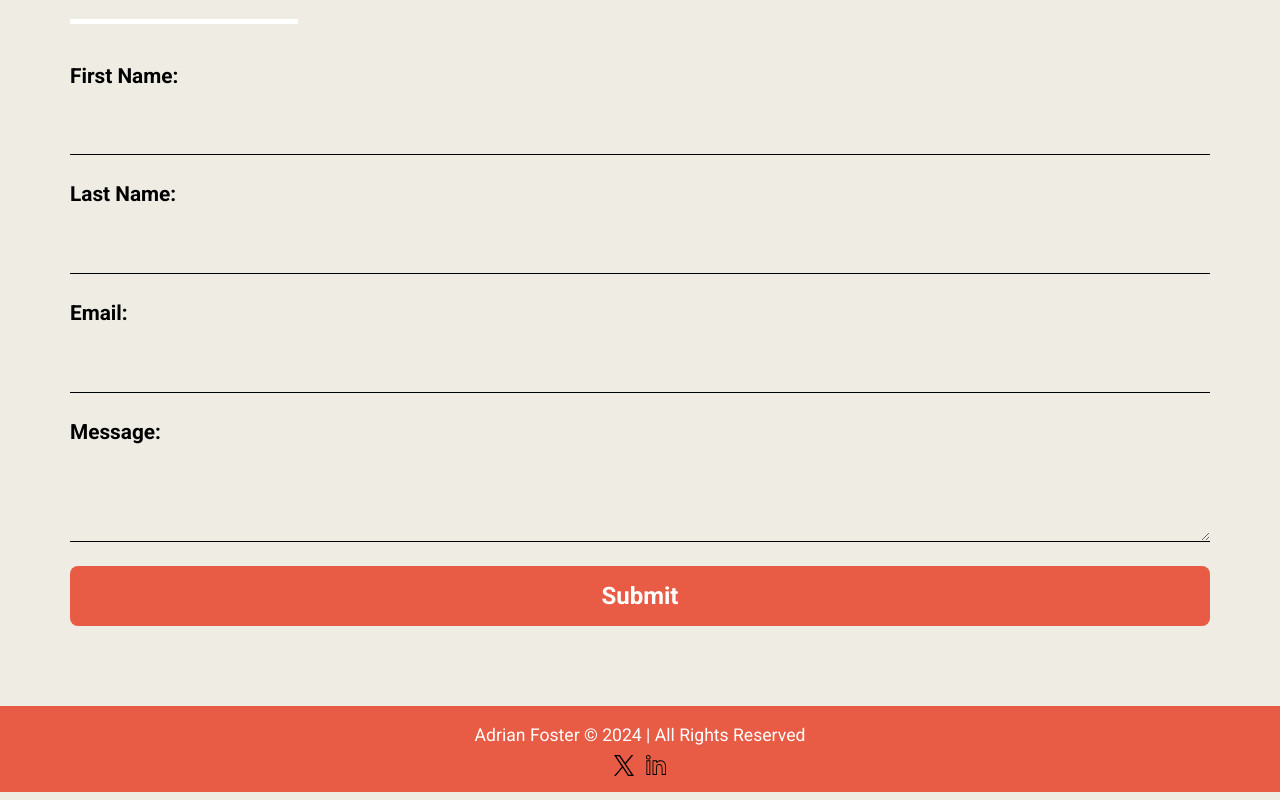
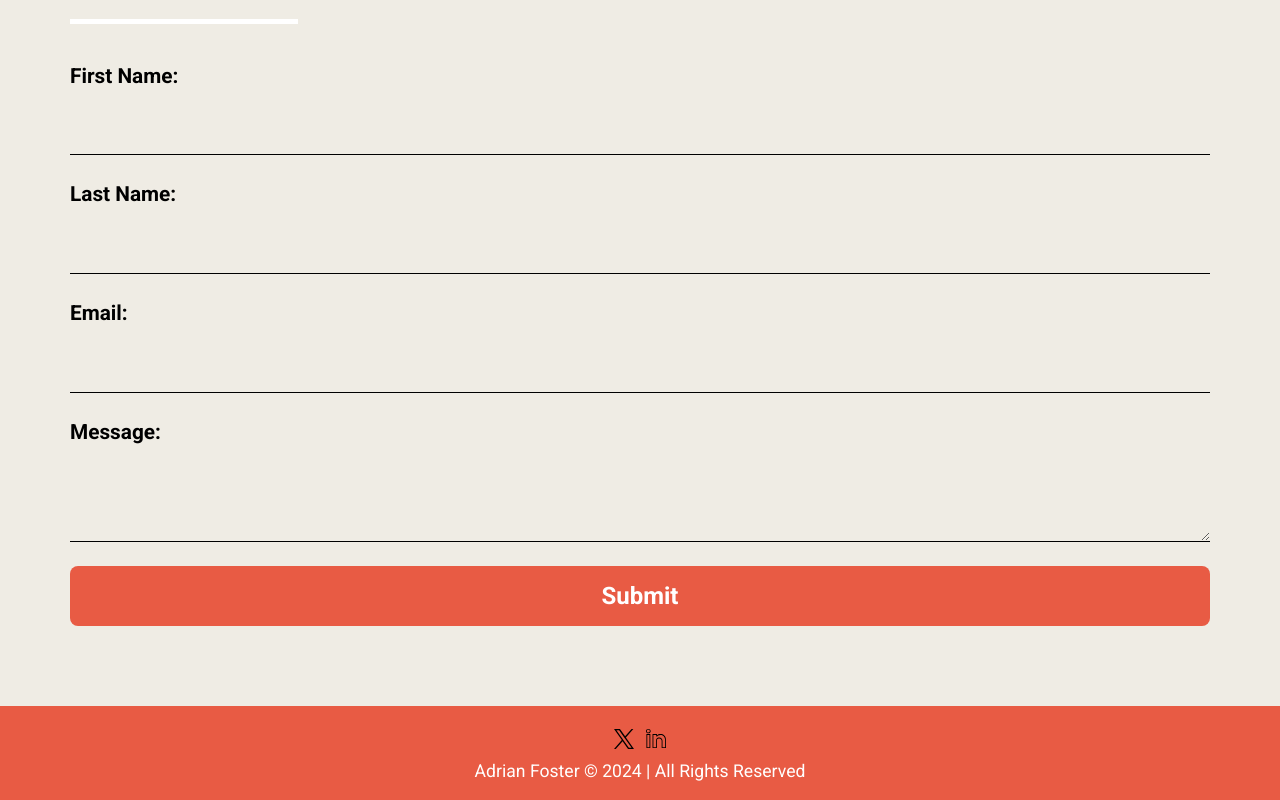
Before and after one commit to JAldo1980/glow-template-1, a React (Vite) app: page / in a window 1280 px wide. Shown: the part 3503-4303 px from the top of the page. Built offline with nearby package versions, Linux system fonts and the light colour scheme; a web font is replaced by a local one.

Commit message:
footer styling added

```diff
--- a/src/App.css
+++ b/src/App.css
@@ -419,6 +419,10 @@ textarea {
   text-align: center;
   font-size: 0.8rem;
   color: white;
+}
+
+.footer-container p {
+  margin-top: 0.5em;
 }
 
 .footer-socials {
--- a/src/components/Footer.jsx
+++ b/src/components/Footer.jsx
@@ -4,7 +4,6 @@ function Footer() {
   return (
     <>
       <div className="footer-container">
-        <p>Adrian Foster © 2024 | All Rights Reserved</p>
         <div className="footer-socials">
           <a href="https://twitter.com/">
             <img
@@ -21,6 +20,7 @@ function Footer() {
             />
           </a>
         </div>
+        <p>Adrian Foster © 2024 | All Rights Reserved</p>
       </div>
     </>
   );
```
